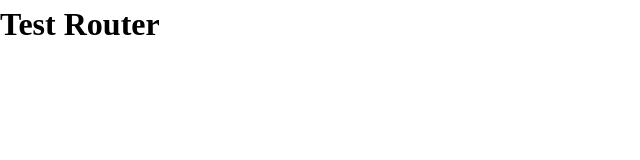
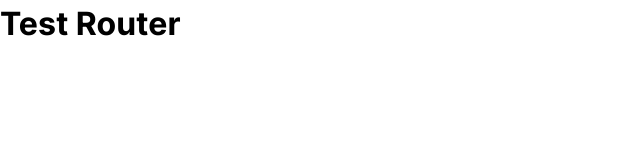
Before and after one commit to jlyon12/Blog-Client, a React (Vite) app: page / in a window 1280 px wide. Shown: the top 160 px of the page, without its empty margins (0-640 px from the left). Built offline with nearby package versions, Linux system fonts and the light colour scheme.

Commit message:
style: load Inter fontface

```diff
--- a/src/sass/_global.scss
+++ b/src/sass/_global.scss
@@ -0,0 +1,7 @@
+@use './variables.scss' as *;
+
+#root {
+	font-family: $ff-primary, $ff-system;
+	font-weight: $fw-regular;
+	font-size: $fs-base;
+}
--- a/src/sass/_variables.scss
+++ b/src/sass/_variables.scss
@@ -0,0 +1,22 @@
+@font-face {
+	font-family: 'Inter';
+	src: url('/src/assets/fonts/Inter-VariableFont_slnt\,wght.ttf')
+		format('truetype-variations');
+	font-weight: 100 900;
+}
+
+// Typography
+
+$ff-system: -apple-system, BlinkMacSystemFont, 'Segoe UI', Roboto, Helvetica,
+	Arial, sans-serif, 'Apple Color Emoji', 'Segoe UI Emoji', 'Segoe UI Symbol';
+$ff-primary: 'Inter', $ff-system;
+
+$fw-regular: 400;
+$fw-semibold: 500;
+$fw-bold: 600;
+$fw-xbold: 700;
+
+$fs-sm: 0.875rem;
+$fs-base: 1rem;
+$fs-md: 1.125rem;
+$fs-lg: 1.5rem;
```
Also changed, not shown: src/assets/fonts/Inter-VariableFont_slnt,wght.ttf (added).
